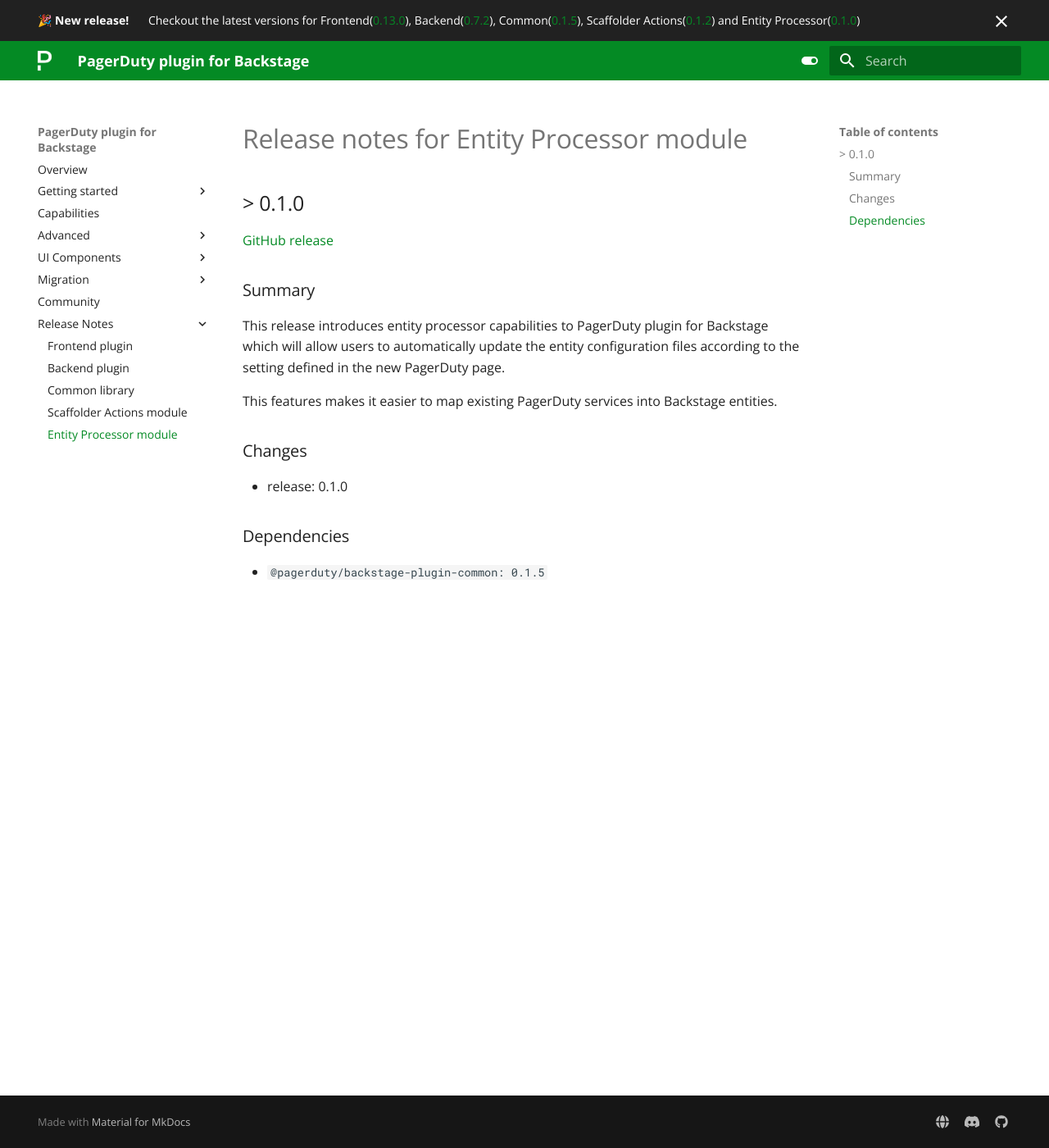
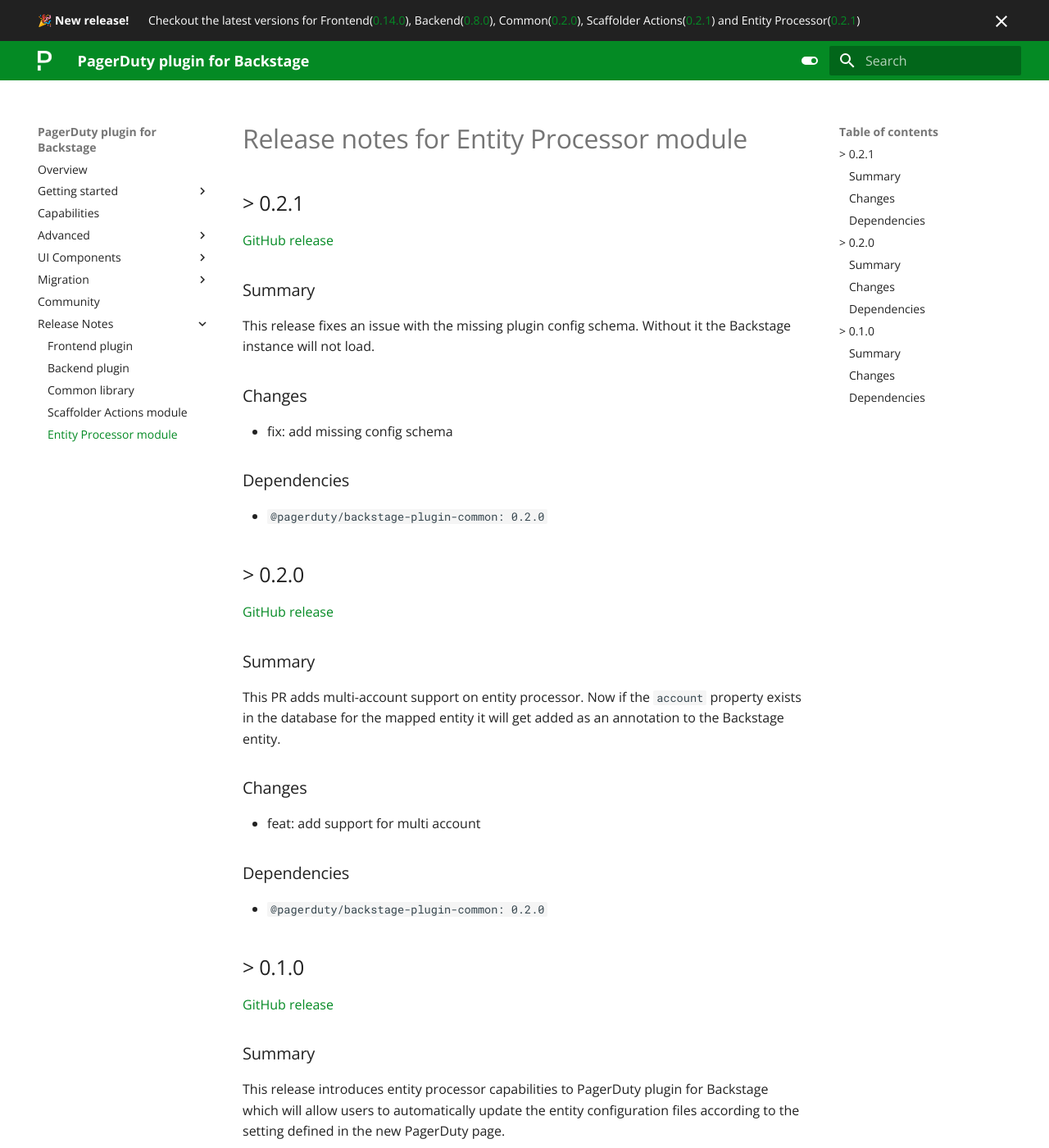
Before and after one commit to PagerDuty/backstage-plugin-docs, an MkDocs documentation site: the page built from docs/release-notes/entity-processor.md, in a window 1280 px wide and 1400 px high. Shown: the whole window at 82% size. Built offline with MkDocs 1.6.1 and Material for MkDocs 9.7.7, drawn with Linux system fonts in a browser that asks for light colours.

Commit message:
updating latest versions and release notes
Signed-off-by: Tiago Barbosa <tbarbos@hotmail.com>

```diff
--- a/docs/release-notes/entity-processor.md
+++ b/docs/release-notes/entity-processor.md
@@ -1,4 +1,36 @@
 # Release notes for Entity Processor module
+
+## > 0.2.1
+
+[GitHub release](https://github.com/PagerDuty/backstage-plugin-entity-processor/releases/tag/0.2.1)
+
+### Summary
+
+This release fixes an issue with the missing plugin config schema. Without it the Backstage instance will not load.
+
+### Changes
+
+- fix: add missing config schema
+
+### Dependencies
+
+- `@pagerduty/backstage-plugin-common: 0.2.0`
+
+## > 0.2.0
+
+[GitHub release](https://github.com/PagerDuty/backstage-plugin-entity-processor/releases/tag/0.2.0)
+
+### Summary
+
+This PR adds multi-account support on entity processor. Now if the `account` property exists in the database for the mapped entity it will get added as an annotation to the Backstage entity.
+
+### Changes
+
+- feat: add support for multi account
+
+### Dependencies
+
+- `@pagerduty/backstage-plugin-common: 0.2.0`
 
 ## > 0.1.0
 
--- a/overrides/main.html
+++ b/overrides/main.html
@@ -3,7 +3,7 @@
 {% block announce %}
 <div>
     <p>
-        <strong>🎉 New release!</strong> <span style="margin-left: 20px;"> Checkout the latest versions for Frontend(<a href="/backstage-plugin-docs/release-notes/frontend/#0130">0.13.0</a>), Backend(<a href="/backstage-plugin-docs/release-notes/backend/#072">0.7.2</a>), Common(<a href="/backstage-plugin-docs/release-notes/common/#015">0.1.5</a>), Scaffolder Actions(<a href="/backstage-plugin-docs/release-notes/scaffolder-actions/#012">0.1.2</a>) and Entity Processor(<a href="/backstage-plugin-docs/release-notes/entity-processor/#010">0.1.0</a>) </span>
+        <strong>🎉 New release!</strong> <span style="margin-left: 20px;"> Checkout the latest versions for Frontend(<a href="/backstage-plugin-docs/release-notes/frontend/#0140">0.14.0</a>), Backend(<a href="/backstage-plugin-docs/release-notes/backend/#080">0.8.0</a>), Common(<a href="/backstage-plugin-docs/release-notes/common/#020">0.2.0</a>), Scaffolder Actions(<a href="/backstage-plugin-docs/release-notes/scaffolder-actions/#021">0.2.1</a>) and Entity Processor(<a href="/backstage-plugin-docs/release-notes/entity-processor/#021">0.2.1</a>) </span>
     </p>
 </div>
 {% endblock %}
```
Also changed, not shown: docs/release-notes/backend.md (+22 -0 lines), docs/release-notes/common.md (+23 -0 lines), docs/release-notes/frontend.md (+24 -0 lines), docs/release-notes/scaffolder-actions.md (+22 -0 lines).
